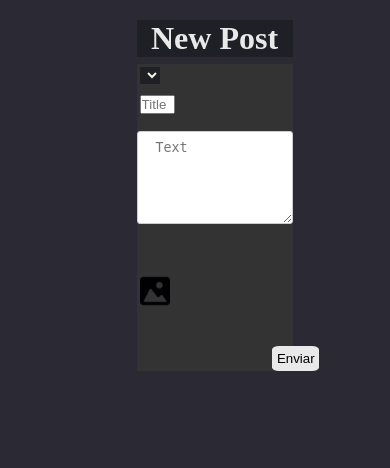
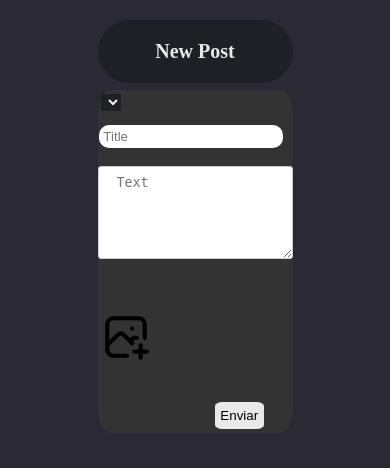
Before and after one commit to jaes04/ltep, a PHP site: page /page/createpost.php in a window 390 px wide. Shown: the top 468 px of the page. Run offline with PHP 8.4, Linux system fonts and the light colour scheme; data that the repository does not hold is empty.

Commit message:
Updated the createpost img and added responsive

```diff
--- a/css/createpost.css
+++ b/css/createpost.css
@@ -7,35 +7,49 @@ body{
 }
 .encabezado{
     background-color: #1f1f26;
-    margin-left: 35%;
+    margin-left: 25%;
     margin-right: 25%;
     margin-top: 5%;
     text-align: center;
     color: rgb(233, 233, 233);
+    border: none;
+    border-radius: 50px;
+    padding: 20px;
+
 }
 .menu{
     margin-top: 2%;
-    margin-left: 35%;
+    margin-left: 25%;
     margin-right: 25%;
     background-color: #333;
+    border: none;
+    border-radius: 7%;
 }
 .despegable a{
     text-decoration: none;
     list-style: none;
+    border: none;
+    border-radius: 10px;
 }
 .despegable{
     background-color: #333;
     color: beige;
     border: none;
+    border-radius: 10px;
 }
 .despegable :hover{
     background-color: #ddd;
+    border: none;
+    border-radius: 10px;
 }
 .title{
     margin-top: 2%;
     color: #333;
     margin-bottom: 5%;
-    margin-left: 2%;
+    margin-left: 1%;
+    padding: 2%;
+    border: none;
+    border-radius: 10px;
 }
 .despegable{
     margin-top: 2%;
@@ -46,8 +60,11 @@ body{
 }
 
 .text{
-    margin-left: 2%;
+    margin-left: 1%;
     resize: vertical;
+    border: none;
+    border-radius: 10px;
+    padding: 2%;
 }
 input[type="file"] {
     display: none;
@@ -55,6 +72,10 @@ input[type="file"] {
 .imagen{
     margin-top: 2%;
     margin-left: 2%;
+}
+.imagen :hover{
+    color: aqua;
+    cursor: pointer;
 }
 /* Invisible texto */
 figcaption {
@@ -77,11 +98,13 @@ figcaption {
     background-color: rgb(233, 233, 233);
     padding: 3%;
     text-align: center;
-    margin-left: 87%;
+    margin-left: 84%;
+    cursor: pointer;
+    margin-bottom: 2%;
 }
 @media only screen and (max-width: 1458px) {
     .title{
-        width: 20%;
+        width: 90%;
     }
     .text{
         width: 100%;
@@ -93,3 +116,16 @@ figcaption {
         box-sizing: border-box;
     }
 }
+@media only screen and (max-width: 1050px) {
+    .boton{
+        margin-left: 80%;
+    }
+}
+@media only screen and (max-width: 450px) {
+    .boton{
+        margin-left: 60%;
+    }
+    .encabezado{
+        font-size: x-small;
+    }
+}
--- a/page/createpost.php
+++ b/page/createpost.php
@@ -19,13 +19,13 @@
             <br>
             <input class="title" type="text" id="title" name="title" placeholder="Title">
             <br>
-            <textarea class="text" type="text" id="body" name="body" placeholder="Text" rows="5" cols="77"></textarea>
+            <textarea class="text" type="text" id="body" name="body" placeholder="Text" rows="5" cols="95"></textarea>
             <br>
             <br>
             <label class="imagen" for="file">
                 <Figure>
                     <figcaption>Subir imagen</figcaption>
-                    <img class="imagen" src="../img/img.png" alt="">
+                    <svg  xmlns="http://www.w3.org/2000/svg"  width="50"  height="50"  viewBox="0 0 24 24"  fill="none"  stroke="currentColor"  stroke-width="2"  stroke-linecap="round"  stroke-linejoin="round"  class="imagen"><path stroke="none" d="M0 0h24v24H0z" fill="none"/><path d="M15 8h.01" /><path d="M12.5 21h-6.5a3 3 0 0 1 -3 -3v-12a3 3 0 0 1 3 -3h12a3 3 0 0 1 3 3v6.5" /><path d="M3 16l5 -5c.928 -.893 2.072 -.893 3 0l4 4" /><path d="M14 14l1 -1c.67 -.644 1.45 -.824 2.182 -.54" /><path d="M16 19h6" /><path d="M19 16v6" /></svg>
                 </Figure>
             </label>
             <input class="selectinfo" type="file" id="file" name="file">
```
Also changed, not shown: img/Createpost/photo-plus.svg (added), img/img.png (deleted).
